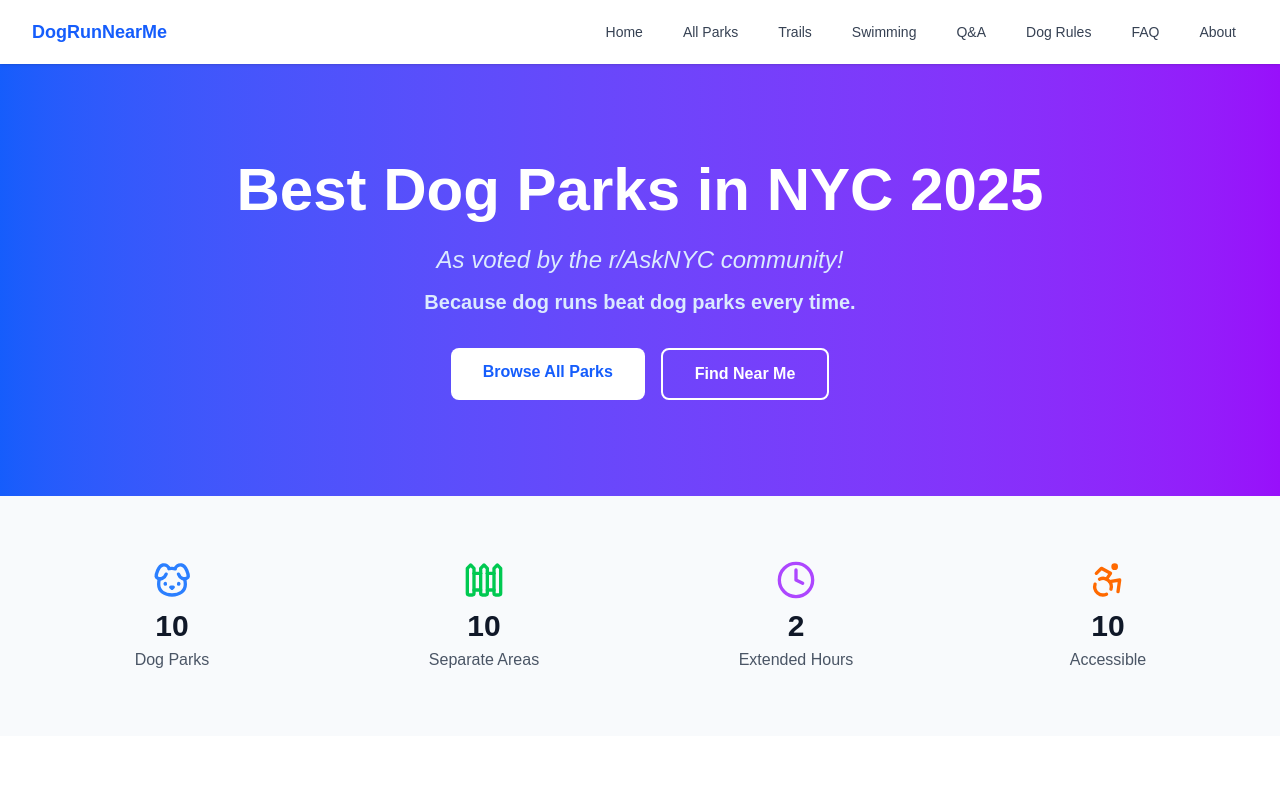
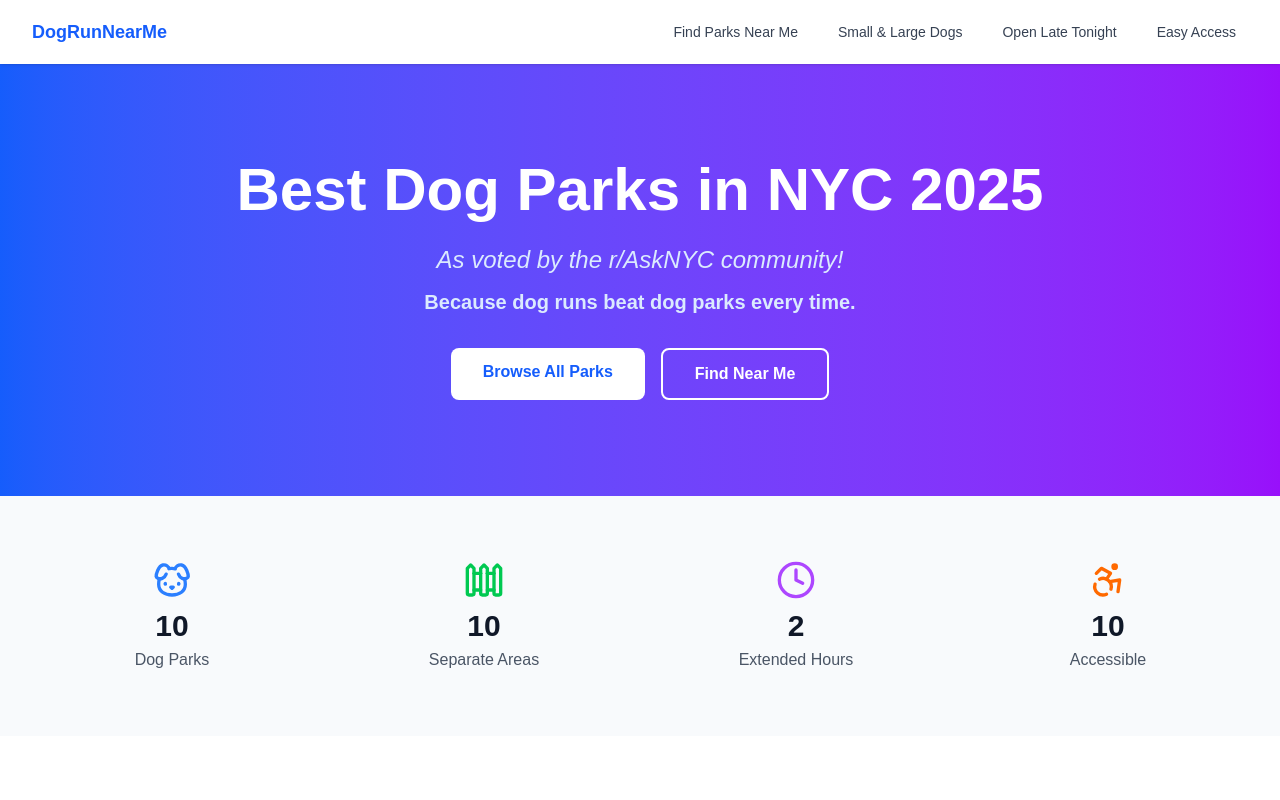
Before and after one commit to ronaldregan621/dogrunnearme-web, a Next.js app: page / in a window 1280 px wide. Shown: the top 800 px of the page. Built offline with nearby package versions, Linux system fonts and the light colour scheme; no server answers.

Commit message:
nav: replace links with Find Parks Near Me, Small & Large Dogs, Open Late Tonight, Easy Access

```diff
--- a/src/components/NavBar.tsx
+++ b/src/components/NavBar.tsx
@@ -11,14 +11,10 @@ export default function NavBar() {
         </div>
         <div className="hidden sm:block sm:ml-6">
           <div className="flex space-x-4">
-            <Link href="/" className="text-gray-700 hover:text-blue-600 px-3 py-2 rounded-md text-sm font-medium">Home</Link>
-            <Link href="/parks" className="text-gray-700 hover:text-blue-600 px-3 py-2 rounded-md text-sm font-medium">All Parks</Link>
-            <Link href="/trails" className="text-gray-700 hover:text-blue-600 px-3 py-2 rounded-md text-sm font-medium">Trails</Link>
-            <Link href="/swimming" className="text-gray-700 hover:text-blue-600 px-3 py-2 rounded-md text-sm font-medium">Swimming</Link>
-            <Link href="/questions" className="text-gray-700 hover:text-blue-600 px-3 py-2 rounded-md text-sm font-medium">Q&A</Link>
-            <Link href="/dog-rules" className="text-gray-700 hover:text-blue-600 px-3 py-2 rounded-md text-sm font-medium">Dog Rules</Link>
-            <Link href="/faq" className="text-gray-700 hover:text-blue-600 px-3 py-2 rounded-md text-sm font-medium">FAQ</Link>
-            <Link href="/#about" className="text-gray-700 hover:text-blue-600 px-3 py-2 rounded-md text-sm font-medium">About</Link>
+            <Link href="/parks" className="text-gray-700 hover:text-blue-600 px-3 py-2 rounded-md text-sm font-medium">Find Parks Near Me</Link>
+            <Link href="/size-options" className="text-gray-700 hover:text-blue-600 px-3 py-2 rounded-md text-sm font-medium">Small & Large Dogs</Link>
+            <Link href="/hours" className="text-gray-700 hover:text-blue-600 px-3 py-2 rounded-md text-sm font-medium">Open Late Tonight</Link>
+            <Link href="/accessibility" className="text-gray-700 hover:text-blue-600 px-3 py-2 rounded-md text-sm font-medium">Easy Access</Link>
           </div>
         </div>
       </nav>
```
